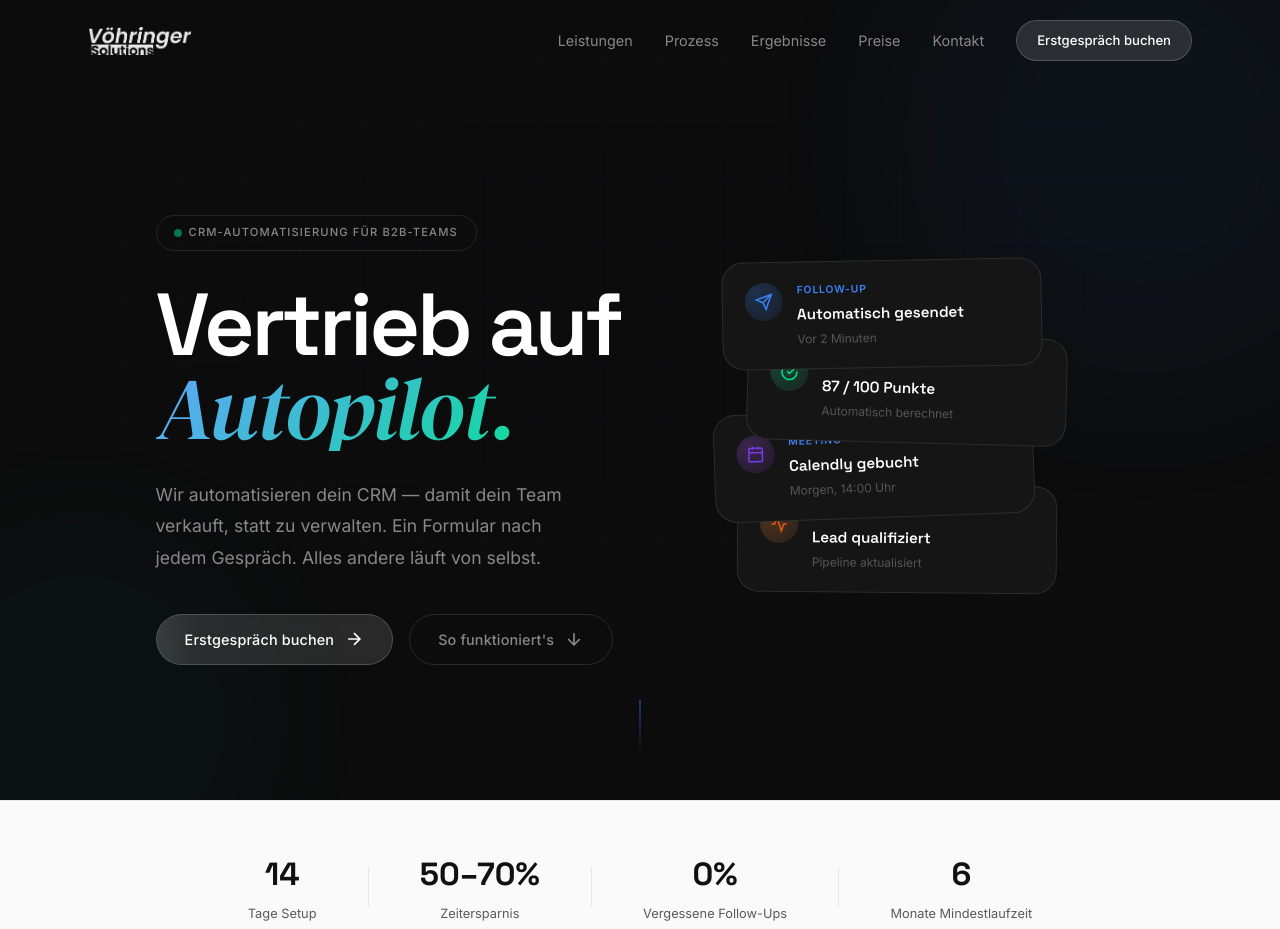
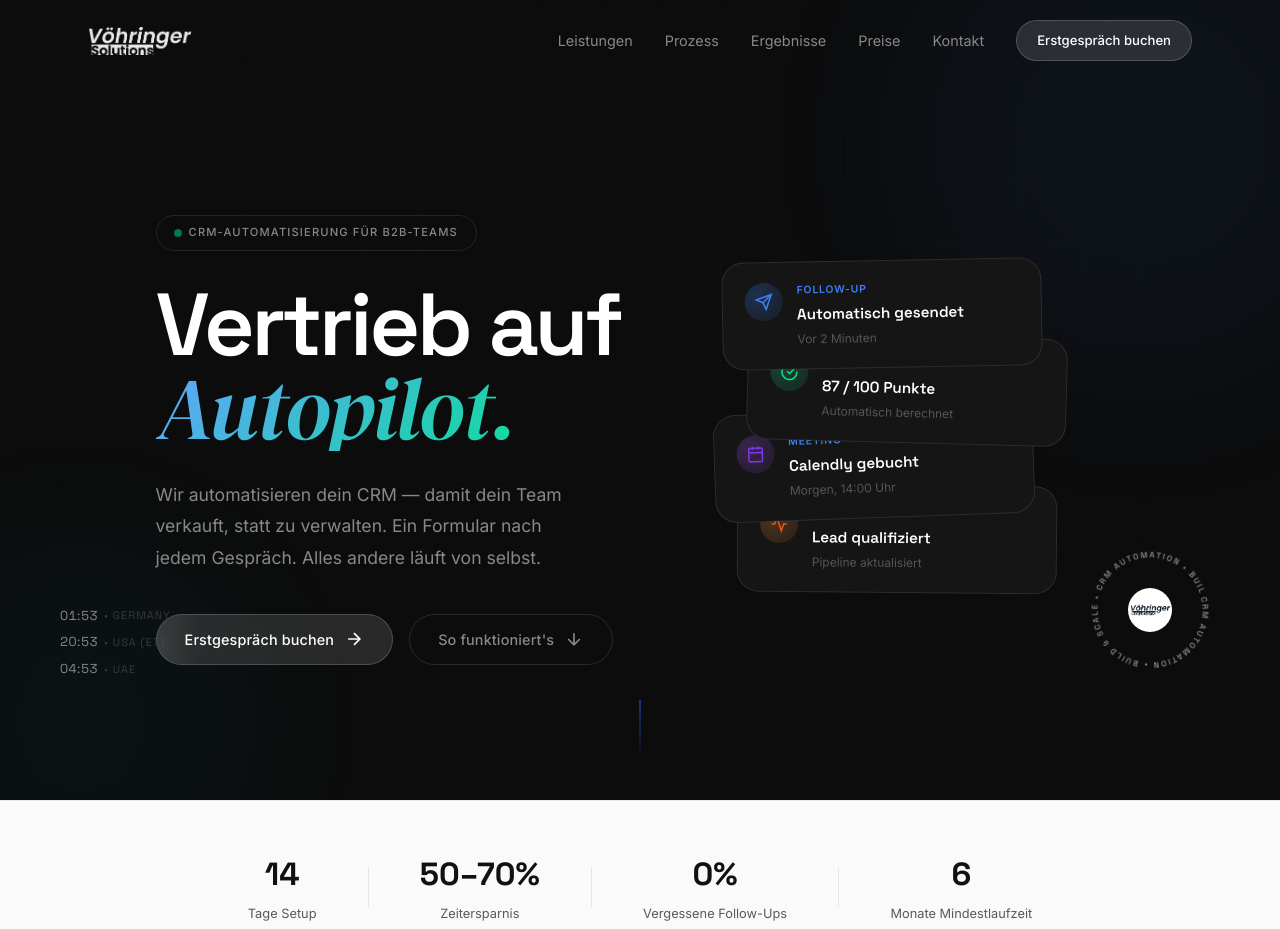
Before and after one commit to voehringersolutions/webseite, a website: page index.html in a window 1280 px wide. Shown: the top 929 px of the page. Drawn offline with Linux system fonts and the light colour scheme; animation ran at ten frames a second.

Commit message:
Add rotating badge and live timezone display to hero section
Co-Authored-By: Claude Opus 4.6 (1M context) <noreply@anthropic.com>

```diff
--- a/css/styles.css
+++ b/css/styles.css
@@ -810,6 +810,105 @@ ul {
     color: var(--color-text-dim);
 }
 
+
+/* Rotating Badge */
+.rotating-badge {
+    position: absolute;
+    bottom: 120px;
+    right: 60px;
+    width: 140px;
+    height: 140px;
+    z-index: 2;
+}
+
+.rotating-badge__svg {
+    width: 100%;
+    height: 100%;
+    animation: rotateBadge 15s linear infinite;
+}
+
+.rotating-badge__text {
+    font-family: 'Space Grotesk', sans-serif;
+    font-size: 11.5px;
+    font-weight: 600;
+    fill: var(--color-text-muted);
+    letter-spacing: 2.5px;
+    text-transform: uppercase;
+}
+
+.rotating-badge__icon {
+    position: absolute;
+    top: 50%;
+    left: 50%;
+    transform: translate(-50%, -50%);
+    width: 44px;
+    height: 44px;
+    border-radius: 50%;
+    overflow: hidden;
+    display: flex;
+    align-items: center;
+    justify-content: center;
+}
+
+.rotating-badge__logo {
+    width: 100%;
+    height: 100%;
+    object-fit: cover;
+}
+
+@keyframes rotateBadge {
+    from { transform: rotate(0deg); }
+    to { transform: rotate(360deg); }
+}
+
+/* Timezone Display */
+.timezone-display {
+    position: absolute;
+    bottom: 120px;
+    left: 60px;
+    z-index: 2;
+    display: flex;
+    flex-direction: column;
+    gap: 6px;
+}
+
+.timezone-display__item {
+    display: flex;
+    align-items: center;
+    gap: 6px;
+    font-family: 'Space Grotesk', monospace;
+    font-size: 13px;
+    color: var(--color-text-dim);
+    letter-spacing: 0.5px;
+}
+
+.timezone-display__time {
+    color: var(--color-text-muted);
+    font-variant-numeric: tabular-nums;
+}
+
+.timezone-display__label {
+    opacity: 0.6;
+    font-size: 11px;
+    text-transform: uppercase;
+    letter-spacing: 1px;
+}
+
+@media (max-width: 768px) {
+    .rotating-badge {
+        width: 100px;
+        height: 100px;
+        bottom: 100px;
+        right: 20px;
+    }
+    .rotating-badge__text { font-size: 9px; }
+    .rotating-badge__icon { width: 32px; height: 32px; }
+    .timezone-display {
+        bottom: 100px;
+        left: 20px;
+    }
+    .timezone-display__item { font-size: 11px; }
+}
 
 /* Hero Scroll Indicator */
 .hero__scroll-indicator {
--- a/index.html
+++ b/index.html
@@ -119,6 +119,37 @@
                 </div>
             </div>
         </div>
+        <!-- Rotating Badge -->
+        <div class="rotating-badge">
+            <svg viewBox="0 0 200 200" class="rotating-badge__svg">
+                <defs>
+                    <path id="circlePath" d="M 100,100 m -75,0 a 75,75 0 1,1 150,0 a 75,75 0 1,1 -150,0"/>
+                </defs>
+                <text class="rotating-badge__text">
+                    <textPath href="#circlePath">CRM AUTOMATION • BUILD &amp; SCALE • CRM AUTOMATION • BUILD &amp; SCALE •</textPath>
+                </text>
+            </svg>
+            <div class="rotating-badge__icon">
+                <img src="assets/logo-square.png" alt="VS" class="rotating-badge__logo">
+            </div>
+        </div>
+
+        <!-- Timezone Display -->
+        <div class="timezone-display">
+            <div class="timezone-display__item" id="tz-germany">
+                <span class="timezone-display__time"></span>
+                <span class="timezone-display__label">• GERMANY</span>
+            </div>
+            <div class="timezone-display__item" id="tz-usa">
+                <span class="timezone-display__time"></span>
+                <span class="timezone-display__label">• USA (ET)</span>
+            </div>
+            <div class="timezone-display__item" id="tz-uae">
+                <span class="timezone-display__time"></span>
+                <span class="timezone-display__label">• UAE</span>
+            </div>
+        </div>
+
         <div class="hero__scroll-indicator">
             <div class="hero__scroll-line"></div>
         </div>
--- a/js/app.js
+++ b/js/app.js
@@ -58,6 +58,22 @@ document.addEventListener('DOMContentLoaded', () => {
 
     window.addEventListener('scroll', handleNavScroll, { passive: true });
     handleNavScroll();
+
+    // ==========================================
+    // 2b. LIVE TIMEZONE CLOCKS
+    // ==========================================
+    function updateTimezones() {
+        const now = new Date();
+        const fmt = (tz) => now.toLocaleTimeString('de-DE', { timeZone: tz, hour: '2-digit', minute: '2-digit', hour12: false });
+        const de = document.querySelector('#tz-germany .timezone-display__time');
+        const us = document.querySelector('#tz-usa .timezone-display__time');
+        const ae = document.querySelector('#tz-uae .timezone-display__time');
+        if (de) de.textContent = fmt('Europe/Berlin');
+        if (us) us.textContent = fmt('America/New_York');
+        if (ae) ae.textContent = fmt('Asia/Dubai');
+    }
+    updateTimezones();
+    setInterval(updateTimezones, 30000);
 
     // ==========================================
     // 3. MOBILE MENU TOGGLE
```
